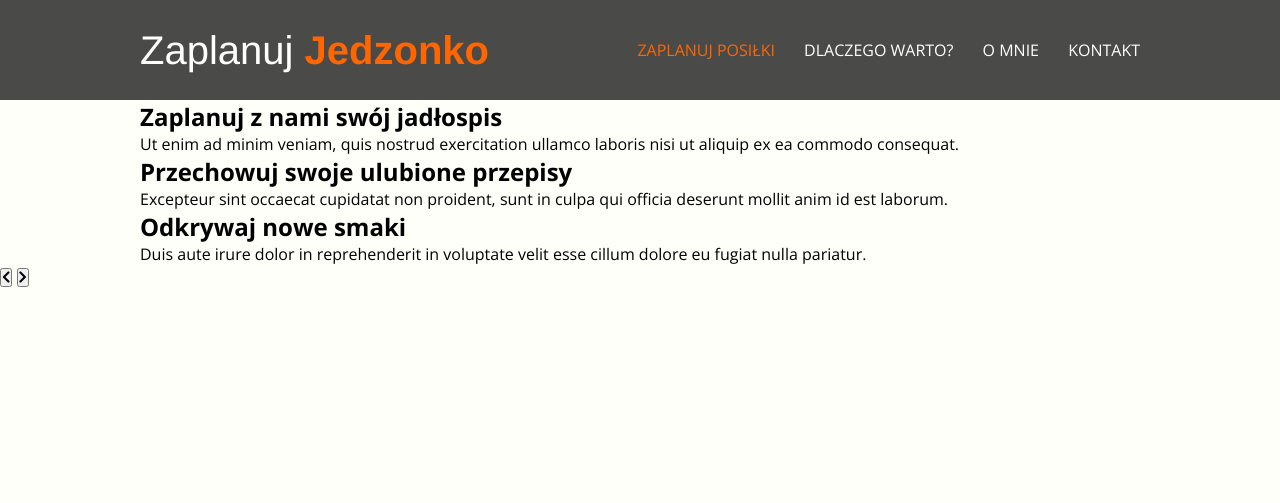
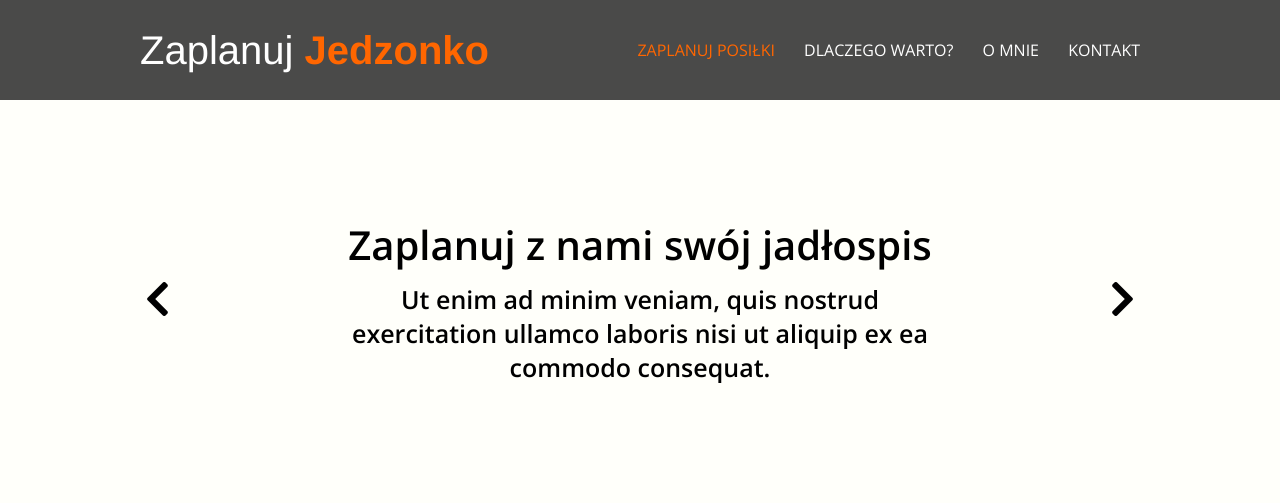
Before and after one commit to emcecha/zaplanuj-jedzonko, a website: page index.html in a window 1280 px wide. Drawn offline with nearby package versions, Linux system fonts and the light colour scheme; files that its build step writes are made by us from their sources; a web font is replaced by a local one.

Commit message:
dodanie karuzeli, dodanie funkcjonalności przesuwania slajdów w karuzeli

```diff
--- a/index.html
+++ b/index.html
@@ -47,7 +47,8 @@
     </header>
 
     <section class="carousel">
-        <div class="carousel__track container">
+        <div class="carousel__container container">
+            <div class="carousel__track">
                 <div class="carousel__slide">
                     <h2 class="carousel__title">
                         Zaplanuj z nami swój jadłospis
@@ -79,6 +80,8 @@
             <button class="carousel__nav carousel__nav--next">
                 <i class="fas fa-chevron-right"></i>
             </button>
+        </div>
+
     </section>
 
 
--- a/js/index.js
+++ b/js/index.js
@@ -0,0 +1,53 @@
+document.addEventListener("DOMContentLoaded",function(){
+
+    // --------------- KARUZELA -------------
+
+    // wyszukanie elementów karuzeli w DOM
+    var carousel = document.querySelector(".carousel");
+    var track = carousel.querySelector(".carousel__track");
+    var slides = carousel.querySelectorAll(".carousel__slide");
+    var carouselButtons = carousel.querySelectorAll(".carousel__nav");
+
+    // licznik wskazujący aktualny slajd w karuzeli - startowo 0
+    var currentSlide = 0;
+
+    // ustawienie slajdów obok siebie
+    function setSlidesPosition() {
+
+        for (var i = 0; i < slides.length; i++) {
+            slides[i].style.left = 100 * i + "%";
+        }
+    }
+
+    // przesuwanie slajdów w prawo i w lewo
+    function moveToSlide(event) {
+
+        if (this.className.indexOf("next") > -1) {
+
+            var targetSlide = currentSlide + 1;
+
+            if (targetSlide >= slides.length) {
+                targetSlide = 0;
+            }
+        }
+
+        if (this.className.indexOf("prev") > -1) {
+
+            var targetSlide = currentSlide - 1;
+
+            if (targetSlide < 0) {
+                targetSlide = slides.length - 1;
+            }
+        }
+
+        var amountToMove = slides[targetSlide].style.left;
+        track.style.transform = "translateX(-" + amountToMove + ")";
+        currentSlide = targetSlide;
+    }
+
+    // instrukcje dla karuzeli wywołujące się przy załadowaniu strony:
+    setSlidesPosition();
+    for (var i = 0; i < carouselButtons.length; i++) {
+        carouselButtons[i].addEventListener("click", moveToSlide);
+    }
+});
--- a/scss/main.scss
+++ b/scss/main.scss
@@ -4,3 +4,4 @@
 @import "partials/base";
 @import "partials/page_header";
 @import "partials/page_navigation";
+@import "partials/page_carousel";
--- /dev/null
+++ b/scss/partials/_page_carousel.scss
@@ -0,0 +1,64 @@
+.carousel {
+    width: 100%;
+    height: 400px;
+    overflow: hidden;
+
+    &__container {
+        position: relative;
+        height: 100%;
+        overflow: hidden;
+    }
+
+    &__track {
+        position: relative;
+        height: 100%;
+        width: 100%;
+        transition: transform 300ms ease-in-out;
+    }
+
+    &__slide {
+        position: absolute;
+        width: 100%;
+        height: 100%;
+        display: flex;
+        flex-direction: column;
+        justify-content: center;
+        align-items: center;
+    }
+
+    &__title {
+        font-size: 40px;
+        margin-bottom: 10px;
+        font-weight: 600;
+    }
+
+    &__text {
+        width: 60%;
+        text-align: center;
+        font-size: 25px;
+        font-weight: 600;
+    }
+
+    &__nav {
+        position: absolute;
+        top:50%;
+        transform: translateY(-50%);
+        font-size: 40px;
+        background-color: transparent;
+        border: none;
+        cursor: pointer;
+        transition: color 300ms;
+
+        &:hover {
+            color: $accent-color;
+        }
+    }
+
+    &__nav--prev {
+        left: 5px;
+    }
+
+    &__nav--next {
+        right: 5px;
+    }
+}
```
Also changed, not shown: img/carousel1.jpeg (added), img/carousel2.jpeg (added), img/carousel3.jpeg (added), img/meal1.jpeg (added). Lines whose indentation alone changed are shown as unchanged.
